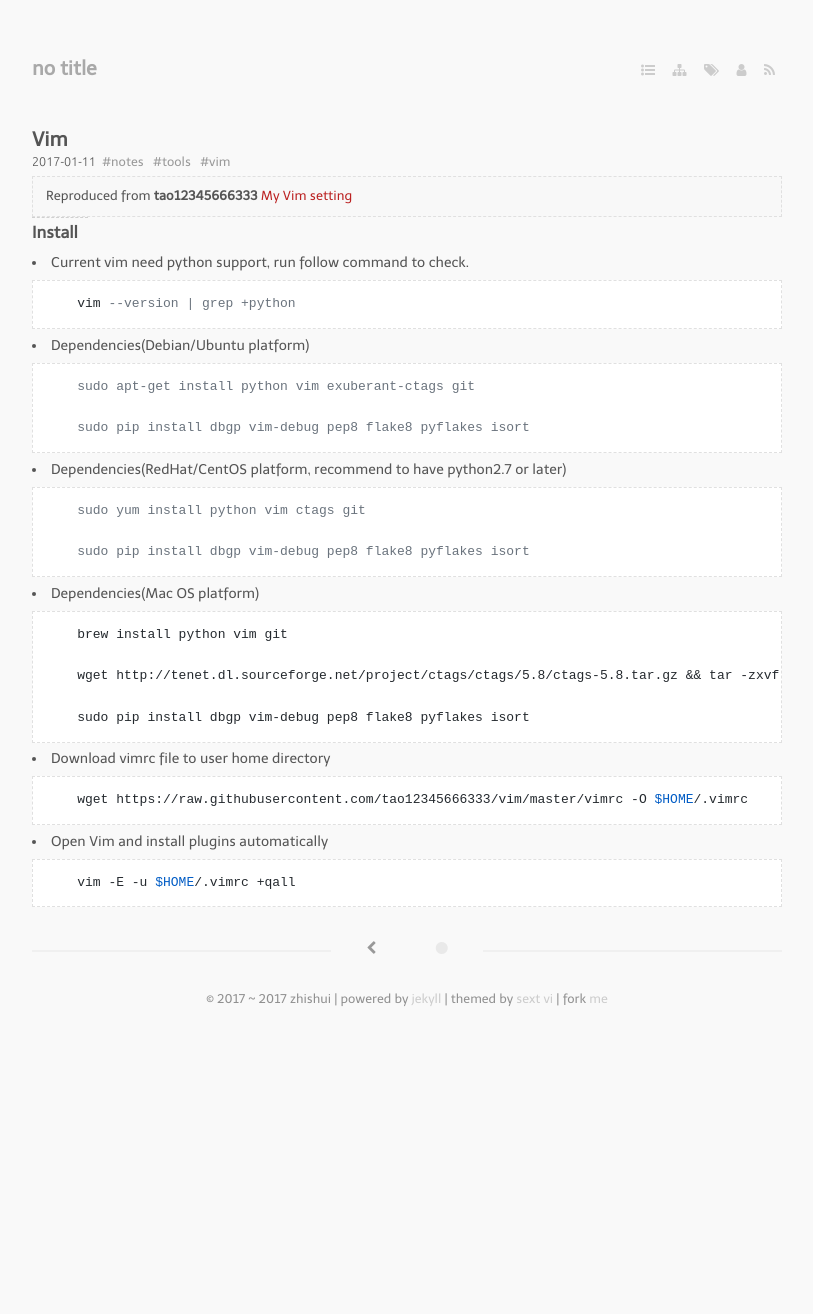
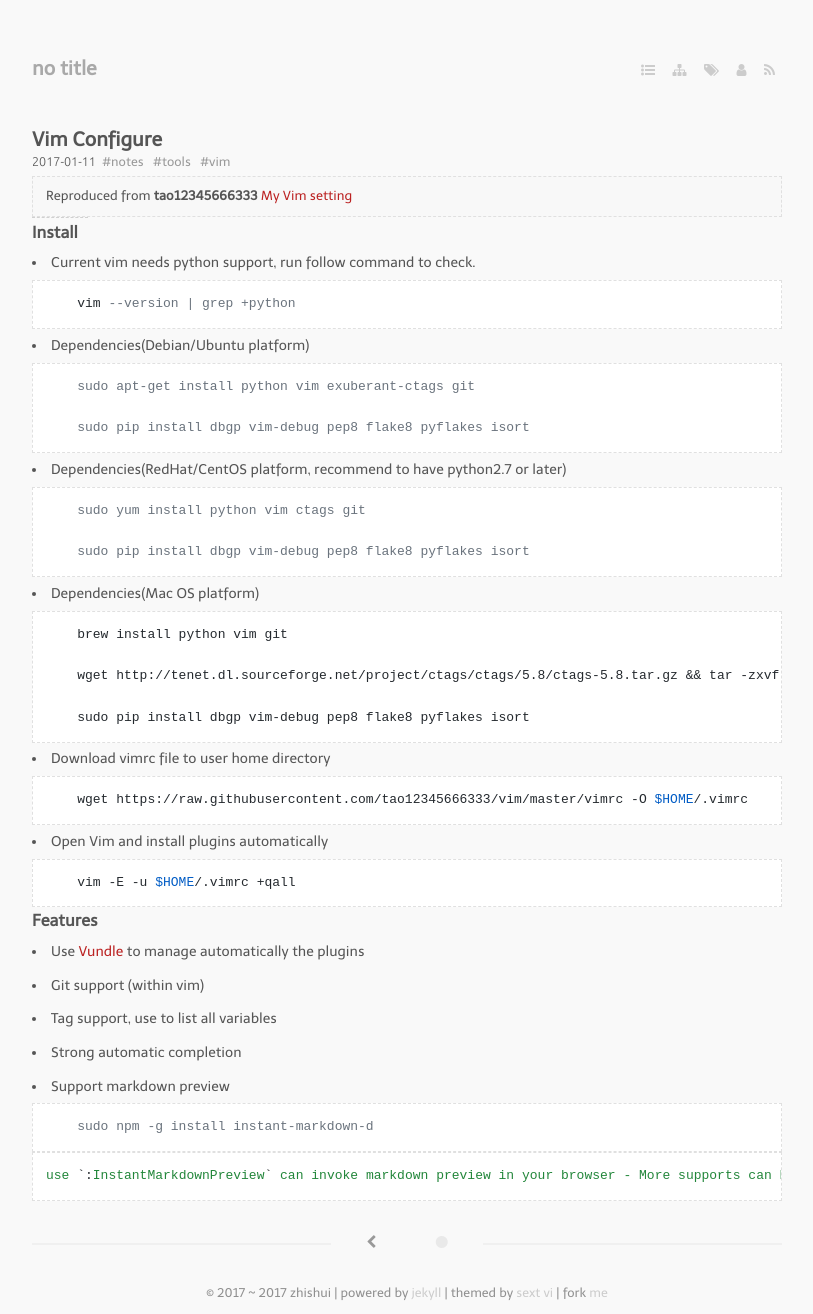
Before and after one commit to bizhishui/bizhishui.github.io, a Jekyll site: the page built from _posts/2017-01-11-Vim.md, in a window 1280 px wide. Shown: the whole page, without its empty margins (233-1046 px from the left). Built offline with Jekyll 4.4.1, drawn with Linux system fonts in a browser that asks for light colours; nearby versions of some CDN libraries; some web fonts are replaced; a script that is not in the unit is left out; before the commit the page ends 1020 px from its top, so only the background shows below that.

Commit message:
complet vim note

````diff
--- a/_posts/2017-01-11-Vim.md
+++ b/_posts/2017-01-11-Vim.md
@@ -1,5 +1,5 @@
 ---
-title: Vim
+title: Vim Configure
 layout: post
 guid: urn:uuid:291af1d7-9ac4-4aca-a167-4ffcd7c279d8
 categories:
@@ -15,7 +15,7 @@ tags:
 ---
 
 ### Install
-- Current vim need python support, run follow command to check.
+- Current vim needs python support, run follow command to check.
 
 ```
     vim --version | grep +python
@@ -53,3 +53,16 @@ tags:
 ```
     vim -E -u $HOME/.vimrc +qall
 ```
+
+### Features
+- Use [Vundle](https://github.com/VundleVim/Vundle.Vim) to manage automatically the plugins
+- Git support (within vim)
+- Tag support, use to list all variables
+- Strong automatic completion
+- Support markdown preview
+
+```
+    sudo npm -g install instant-markdown-d
+```
+    use `:InstantMarkdownPreview` can invoke markdown preview in your browser
+- More supports can be found on [GitHub](https://github.com/tao12345666333/vim/blob/master/README-zh.md)
````
